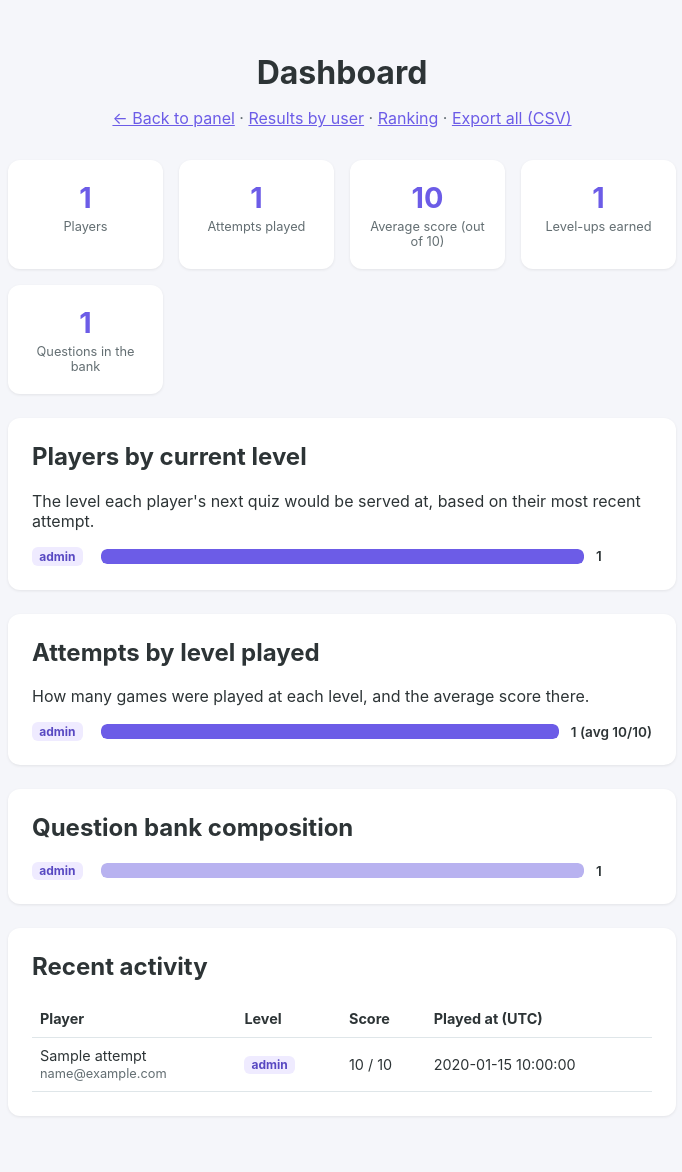
After one commit to rabihaggle/poc-trivia, a Flask app: template templates/admin_dashboard.html in a window 1280 px wide. The commit adds this page. Shown: the whole page, without its empty margins (298-980 px from the left). Run offline with Flask 3, Linux system fonts and the light colour scheme; the template is opened without the code that fills it: most values are stand-ins (such as "Sample title", 1, 10 or a date in 2020).

Commit message:
Add admin usage dashboard with level distribution and activity feed
New /admin/dashboard shows KPIs (players, attempts, average score,
level-ups, bank size), players by current calculated level, attempts
by level played with average scores, question bank composition, and
a recent activity feed. The per-user results list now also shows each
player's current level.

```diff
--- a/app.py
+++ b/app.py
@@ -368,7 +368,7 @@ def admin_delete_question(question_id):
 @admin_required
 def admin_results():
     conn = get_db()
-    users = conn.execute(
+    rows = conn.execute(
         """
         SELECT
             email,
@@ -382,8 +382,96 @@ def admin_results():
         ORDER BY last_played DESC
         """
     ).fetchall()
+    users = []
+    for r in rows:
+        users.append({**dict(r), "current_level": get_player_level(conn, r["email"])})
     conn.close()
     return render_template("admin_results.html", users=users)
+
+
+@app.route("/admin/dashboard")
+@admin_required
+def admin_dashboard():
+    conn = get_db()
+
+    total_users = conn.execute("SELECT COUNT(DISTINCT email) AS c FROM attempts").fetchone()["c"]
+    total_attempts = conn.execute("SELECT COUNT(*) AS c FROM attempts").fetchone()["c"]
+    total_questions = conn.execute("SELECT COUNT(*) AS c FROM questions").fetchone()["c"]
+    avg_score_row = conn.execute("SELECT AVG(score) AS avg FROM attempts").fetchone()
+    avg_score = round(avg_score_row["avg"], 1) if avg_score_row["avg"] is not None else None
+    level_up_count = conn.execute(
+        "SELECT COUNT(*) AS c FROM attempts WHERE score > ? AND level != ?",
+        (LEVEL_UP_THRESHOLD, LEVELS[-1]),
+    ).fetchone()["c"]
+
+    # Attempts (games played) at each level, with the average score at that level.
+    attempts_rows = conn.execute(
+        "SELECT level, COUNT(*) AS count, AVG(score) AS avg_score FROM attempts GROUP BY level"
+    ).fetchall()
+    attempts_map = {r["level"]: r for r in attempts_rows}
+    max_attempts_count = max((r["count"] for r in attempts_rows), default=0)
+    attempts_by_level = []
+    for lvl in LEVELS:
+        r = attempts_map.get(lvl)
+        count = r["count"] if r else 0
+        avg = round(r["avg_score"], 1) if r and r["avg_score"] is not None else None
+        attempts_by_level.append(
+            {
+                "level": lvl,
+                "count": count,
+                "avg_score": avg,
+                "pct": round(count / max_attempts_count * 100) if max_attempts_count else 0,
+            }
+        )
+
+    # Question bank composition per level.
+    q_rows = conn.execute("SELECT level, COUNT(*) AS c FROM questions GROUP BY level").fetchall()
+    q_map = {r["level"]: r["c"] for r in q_rows}
+    max_q_count = max(q_map.values(), default=0)
+    questions_by_level = [
+        {
+            "level": lvl,
+            "count": q_map.get(lvl, 0),
+            "pct": round(q_map.get(lvl, 0) / max_q_count * 100) if max_q_count else 0,
+        }
+        for lvl in LEVELS
+    ]
+
+    # Each player's current calculated level (i.e. the level their next quiz would use).
+    emails = [r["email"] for r in conn.execute("SELECT DISTINCT email FROM attempts").fetchall()]
+    level_counts = {lvl: 0 for lvl in LEVELS}
+    for email in emails:
+        level_counts[get_player_level(conn, email)] += 1
+    max_user_count = max(level_counts.values(), default=0)
+    users_by_level = [
+        {
+            "level": lvl,
+            "count": level_counts[lvl],
+            "pct": round(level_counts[lvl] / max_user_count * 100) if max_user_count else 0,
+        }
+        for lvl in LEVELS
+    ]
+
+    recent_attempts = conn.execute(
+        """
+        SELECT email, name, level, score, total, played_at
+        FROM attempts ORDER BY played_at DESC, id DESC LIMIT 20
+        """
+    ).fetchall()
+
+    conn.close()
+    return render_template(
+        "admin_dashboard.html",
+        total_users=total_users,
+        total_attempts=total_attempts,
+        total_questions=total_questions,
+        avg_score=avg_score,
+        level_up_count=level_up_count,
+        attempts_by_level=attempts_by_level,
+        questions_by_level=questions_by_level,
+        users_by_level=users_by_level,
+        recent_attempts=recent_attempts,
+    )
 
 
 @app.route("/admin/results/<string:email>")
--- a/static/css/style.css
+++ b/static/css/style.css
@@ -309,3 +309,79 @@ body {
   color: var(--danger);
   font-weight: 700;
 }
+
+/* Dashboard */
+.kpi-grid {
+  display: grid;
+  grid-template-columns: repeat(auto-fit, minmax(140px, 1fr));
+  gap: 1rem;
+  margin-bottom: 1.5rem;
+}
+
+.kpi-card {
+  background: white;
+  border-radius: 12px;
+  padding: 1.25rem 1rem;
+  text-align: center;
+  box-shadow: 0 1px 3px rgba(0, 0, 0, 0.08);
+}
+
+.kpi-value {
+  display: block;
+  font-size: 1.8rem;
+  font-weight: 700;
+  color: var(--primary);
+}
+
+.kpi-label {
+  display: block;
+  font-size: 0.8rem;
+  color: #636e72;
+  margin-top: 0.25rem;
+}
+
+.admin-list h2 {
+  margin-top: 0;
+}
+
+.bar-chart {
+  display: flex;
+  flex-direction: column;
+  gap: 0.6rem;
+}
+
+.bar-row {
+  display: flex;
+  align-items: center;
+  gap: 0.75rem;
+}
+
+.bar-label {
+  flex: 0 0 2.5rem;
+  text-align: center;
+}
+
+.bar-track {
+  flex: 1 1 auto;
+  background: #f1f2f6;
+  border-radius: 6px;
+  height: 0.9rem;
+  overflow: hidden;
+}
+
+.bar-fill {
+  height: 100%;
+  background: var(--primary);
+  border-radius: 6px;
+}
+
+.bar-fill-muted {
+  background: #b8b2f0;
+}
+
+.bar-value {
+  flex: 0 0 auto;
+  font-size: 0.85rem;
+  font-weight: 600;
+  min-width: 3.5rem;
+}
--- a/templates/admin.html
+++ b/templates/admin.html
@@ -6,6 +6,7 @@
     <h1>Admin panel</h1>
     <p class="subtitle">
       <a href="{{ url_for('index') }}">← Back to game</a> ·
+      <a href="{{ url_for('admin_dashboard') }}">Dashboard</a> ·
       <a href="{{ url_for('ranking') }}">Ranking</a> ·
       <a href="{{ url_for('admin_results') }}">Results by user</a>
     </p>
--- /dev/null
+++ b/templates/admin_dashboard.html
@@ -0,0 +1,118 @@
+{% extends "base.html" %}
+{% block title %}Dashboard · Trivia{% endblock %}
+{% block content %}
+<div class="container">
+  <header class="app-header">
+    <h1>Dashboard</h1>
+    <p class="subtitle">
+      <a href="{{ url_for('admin') }}">← Back to panel</a> ·
+      <a href="{{ url_for('admin_results') }}">Results by user</a> ·
+      <a href="{{ url_for('ranking') }}">Ranking</a> ·
+      <a href="{{ url_for('admin_export') }}">Export all (CSV)</a>
+    </p>
+    {% include "_user_bar.html" %}
+  </header>
+
+  <section class="kpi-grid">
+    <div class="kpi-card">
+      <span class="kpi-value">{{ total_users }}</span>
+      <span class="kpi-label">Players</span>
+    </div>
+    <div class="kpi-card">
+      <span class="kpi-value">{{ total_attempts }}</span>
+      <span class="kpi-label">Attempts played</span>
+    </div>
+    <div class="kpi-card">
+      <span class="kpi-value">{{ avg_score if avg_score is not none else "—" }}</span>
+      <span class="kpi-label">Average score (out of 10)</span>
+    </div>
+    <div class="kpi-card">
+      <span class="kpi-value">{{ level_up_count }}</span>
+      <span class="kpi-label">Level-ups earned</span>
+    </div>
+    <div class="kpi-card">
+      <span class="kpi-value">{{ total_questions }}</span>
+      <span class="kpi-label">Questions in the bank</span>
+    </div>
+  </section>
+
+  <section class="admin-list">
+    <h2>Players by current level</h2>
+    <p class="muted">The level each player's next quiz would be served at, based on their most recent attempt.</p>
+    {% if users_by_level|selectattr("count", "gt", 0)|list %}
+    <div class="bar-chart">
+      {% for item in users_by_level %}
+      <div class="bar-row">
+        <span class="bar-label level-badge">{{ item.level }}</span>
+        <div class="bar-track"><div class="bar-fill" style="width: {{ item.pct }}%;"></div></div>
+        <span class="bar-value">{{ item.count }}</span>
+      </div>
+      {% endfor %}
+    </div>
+    {% else %}
+    <p>No games played yet.</p>
+    {% endif %}
+  </section>
+
+  <section class="admin-list">
+    <h2>Attempts by level played</h2>
+    <p class="muted">How many games were played at each level, and the average score there.</p>
+    {% if attempts_by_level|selectattr("count", "gt", 0)|list %}
+    <div class="bar-chart">
+      {% for item in attempts_by_level %}
+      <div class="bar-row">
+        <span class="bar-label level-badge">{{ item.level }}</span>
+        <div class="bar-track"><div class="bar-fill" style="width: {{ item.pct }}%;"></div></div>
+        <span class="bar-value">{{ item.count }}{% if item.avg_score is not none %} <span class="muted">(avg {{ item.avg_score }}/10)</span>{% endif %}</span>
+      </div>
+      {% endfor %}
+    </div>
+    {% else %}
+    <p>No games played yet.</p>
+    {% endif %}
+  </section>
+
+  <section class="admin-list">
+    <h2>Question bank composition</h2>
+    <div class="bar-chart">
+      {% for item in questions_by_level %}
+      <div class="bar-row">
+        <span class="bar-label level-badge">{{ item.level }}</span>
+        <div class="bar-track"><div class="bar-fill bar-fill-muted" style="width: {{ item.pct }}%;"></div></div>
+        <span class="bar-value">{{ item.count }}</span>
+      </div>
+      {% endfor %}
+    </div>
+  </section>
+
+  <section class="admin-list">
+    <h2>Recent activity</h2>
+    {% if recent_attempts %}
+    <div class="table-scroll">
+      <table class="ranking-table">
+        <thead>
+          <tr>
+            <th>Player</th>
+            <th>Level</th>
+            <th>Score</th>
+            <th>Played at (UTC)</th>
+          </tr>
+        </thead>
+        <tbody>
+          {% for a in recent_attempts %}
+          <tr>
+            <td>{{ a.name or a.email }}<br><span class="muted">{{ a.email }}</span></td>
+            <td><span class="level-badge">{{ a.level }}</span></td>
+            <td>{{ a.score }} / {{ a.total }}</td>
+            <td>{{ a.played_at }}</td>
+          </tr>
+          {% endfor %}
+        </tbody>
+      </table>
+    </div>
+    {% else %}
+    <p>No games played yet.</p>
+    {% endif %}
+  </section>
+</div>
+{% endblock %}
--- a/templates/admin_results.html
+++ b/templates/admin_results.html
@@ -6,6 +6,7 @@
     <h1>Results by user</h1>
     <p class="subtitle">
       <a href="{{ url_for('admin') }}">← Back to panel</a> ·
+      <a href="{{ url_for('admin_dashboard') }}">Dashboard</a> ·
       <a href="{{ url_for('admin_export') }}">Export all (CSV)</a>
     </p>
     {% include "_user_bar.html" %}
@@ -40,6 +41,7 @@
         <thead>
           <tr>
             <th>Player</th>
+            <th>Current level</th>
             <th>Attempts</th>
             <th>Best score</th>
             <th>Last played (UTC)</th>
@@ -53,6 +55,7 @@
               <a href="{{ url_for('admin_user_results', email=u.email) }}">{{ u.name or u.email }}</a>
               <br><span class="muted">{{ u.email }}</span>
             </td>
+            <td><span class="level-badge">{{ u.current_level }}</span></td>
             <td>{{ u.attempt_count }}</td>
             <td>{{ u.best_score }} / {{ u.total }}</td>
             <td>{{ u.last_played }}</td>
--- a/templates/admin_user_results.html
+++ b/templates/admin_user_results.html
@@ -6,6 +6,7 @@
     <h1>{{ email }}</h1>
     <p class="subtitle">
       <a href="{{ url_for('admin_results') }}">← Back to results</a> ·
+      <a href="{{ url_for('admin_dashboard') }}">Dashboard</a> ·
       <a href="{{ url_for('admin_export', email=email) }}">Export CSV for this user</a>
     </p>
     {% include "_user_bar.html" %}
```
